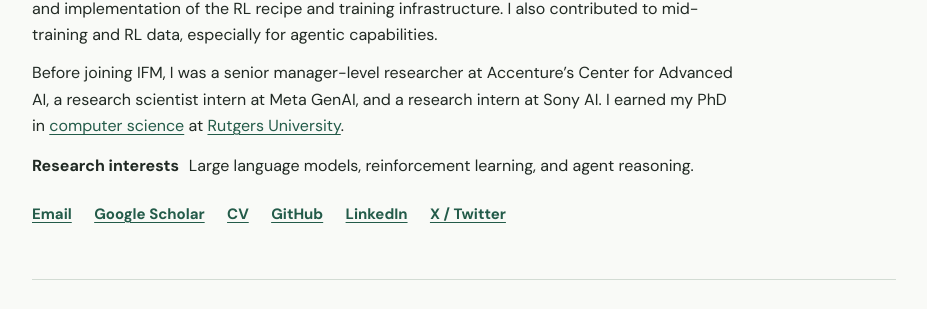
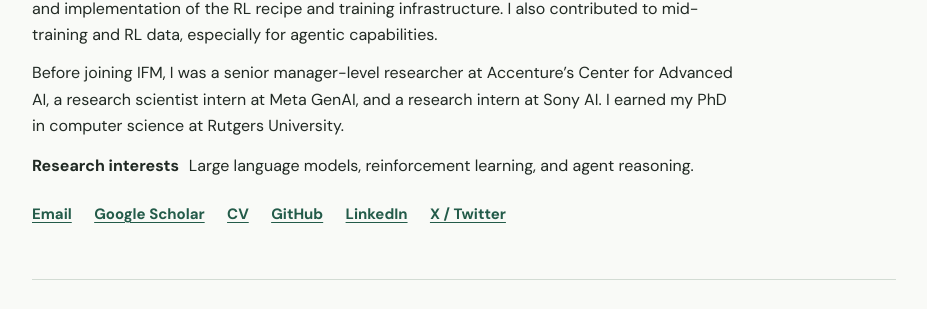
Before and after one commit to ZhentingWang/zhentingwang.github.io, a Jekyll site: the page built from _pages/about.md, in a window 1280 px wide and 900 px high. Shown: the part 426-735 px from the top of the window, without its empty margins (176-1103 px from the left). Built offline with Jekyll 4.4.1, drawn with Linux system fonts in a browser that asks for light colours; some web fonts are replaced; part of the change alters nothing that is shown.

Commit message:
Remove links from degree sentence

```diff
--- a/_pages/about.md
+++ b/_pages/about.md
@@ -21,7 +21,7 @@ redirect_from:
   <div class="hero-bio">
     <p>I am a Research Scientist at the Institute of Foundation Models (IFM), where I work on post-training the K2 series of open-weight foundation models. I am a core contributor to <a href="https://ifm.ai/k2/">K2 Horizon</a>, a family of six models that includes the flagship 375B-A23B mixture-of-experts model.</p>
     <p>For K2 Horizon, I ran the production reinforcement learning (RL) training and drove the design and implementation of the RL recipe and training infrastructure. I also contributed to mid-training and RL data, especially for agentic capabilities.</p>
-    <p>Before joining IFM, I was a senior manager-level researcher at Accenture’s Center for Advanced AI, a research scientist intern at Meta GenAI, and a research intern at Sony AI. I earned my PhD in <a href="https://www.cs.rutgers.edu/">computer science</a> at <a href="https://www.rutgers.edu/">Rutgers University</a>.</p>
+    <p>Before joining IFM, I was a senior manager-level researcher at Accenture’s Center for Advanced AI, a research scientist intern at Meta GenAI, and a research intern at Sony AI. I earned my PhD in computer science at Rutgers University.</p>
   </div>
   <p class="research-interests"><strong>Research interests</strong> Large language models, reinforcement learning, and agent reasoning.</p>
 
```
